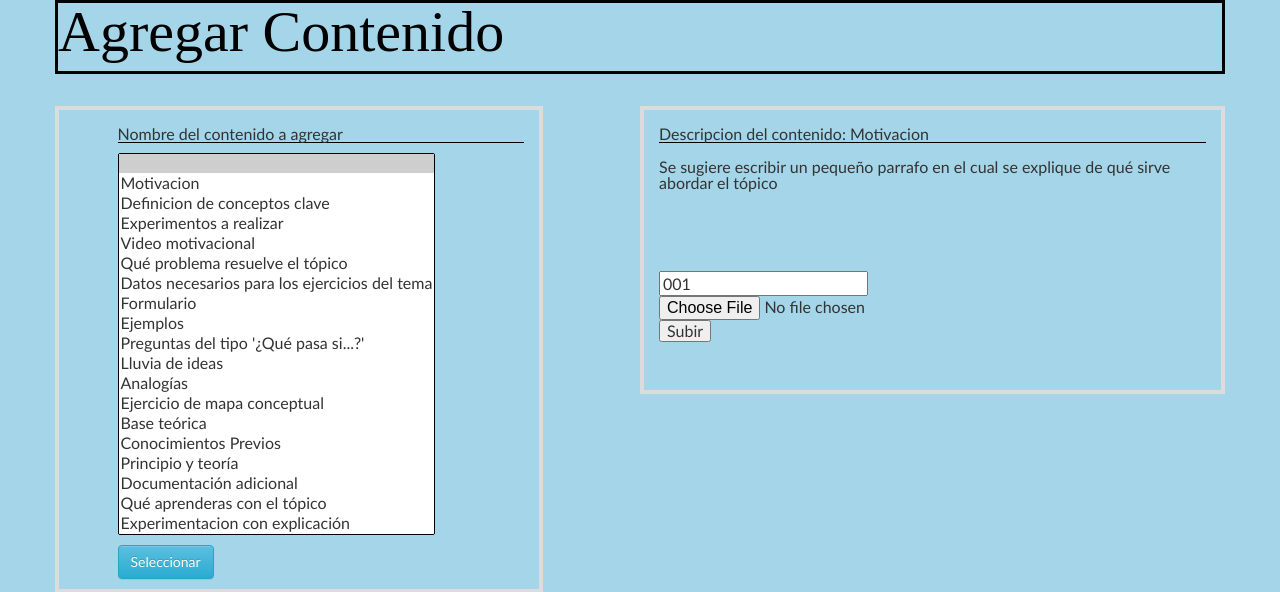
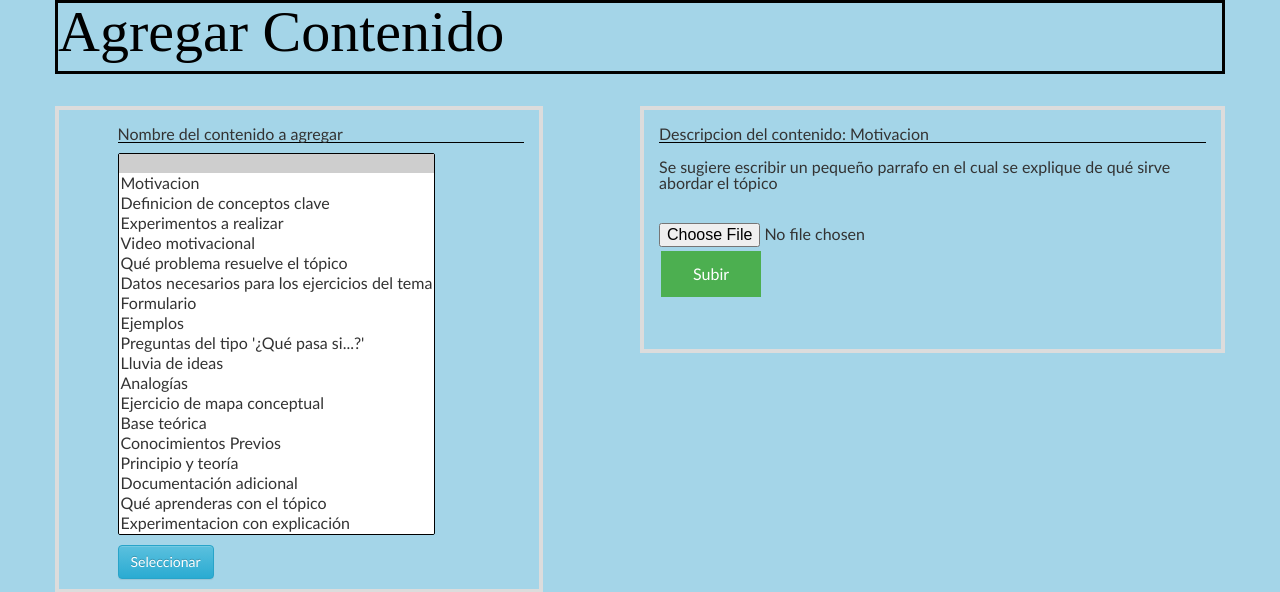
Before and after one commit to Jotaii/Proyecto-Fisw, a Node server app: page /ramo/1/contenido/1/agregar_contenido in a window 1280 px wide. Shown: the part 130-722 px from the top of the page. Run offline with Node 20, Linux system fonts and the light colour scheme; the visitor is signed in with stand-in values (Sample User, id 1); some libraries are stand-ins or nearby versions.

```diff
--- a/BD_connection.js
+++ b/BD_connection.js
@@ -3,8 +3,8 @@ var Db = require('mysql-activerecord');
 var db = new Db.Adapter({
     server: 'localhost',
     username: 'root',
-    password: '1234',
-    database: 'fisw',
+    password: 'palpadv2',
+    database: 'fisw2',
     reconnectTimeout: 2000
 });
 module.exports = db;
--- a/views/agregar_contenido.html
+++ b/views/agregar_contenido.html
@@ -42,12 +42,11 @@
             <h3 style="border-bottom: solid 1px black"> Descripcion del contenido: {{nombre}}</h3>
             <br>
             {{descripcion}}
-            <br><br><br><br><br><br>
+            <br><br><br>
             <form action="/upload" method='POST' enctype="multipart/form-data">
-                <input type="text" name="name" value="001"/>
-                <input type="file" name='images'/>
+                <input id="input-1" class="file" type="file" name='images'/>
                 <input type="hidden" name="nombrecont" value="{{ nombre }}">
-                <input type="submit" value='Subir'/>
+                <input class="boton" type="submit" value='Subir'/>
 
             </form>
             <br><br><br>
--- a/views/contenido_convergente.html
+++ b/views/contenido_convergente.html
@@ -53,7 +53,7 @@
                 </div>
                 <br>
             <% } %>
-
+            <br><br><br><br>
         </div>
     </div>
     <br><br><br><br>
--- a/views/index.html
+++ b/views/index.html
@@ -20,7 +20,7 @@
                     <input type="password" placeholder="Password" name="password" required>
                     <a href="forgot" class="forgot_link">forgot ?</a>
 
-                    <button type="submit">Submit</button>
+                    <button type="submit">Ingresar</button>
                 </div>
                 <br><br><br><br>
                 <div align="center">
```
Also changed, not shown: 4 other files.
